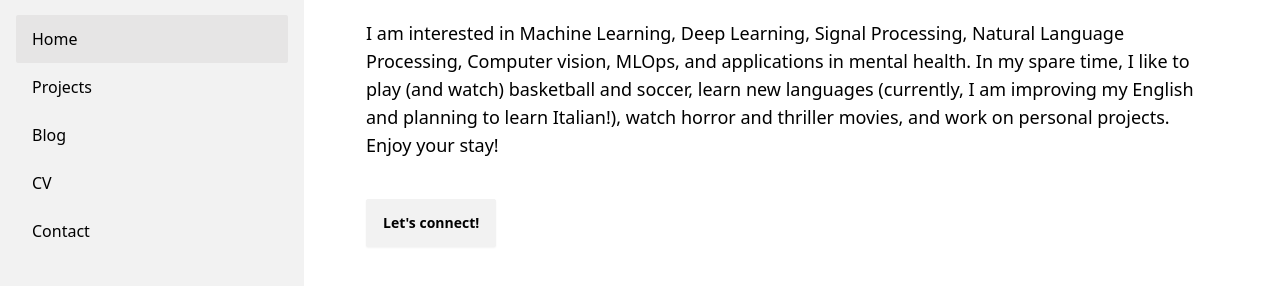
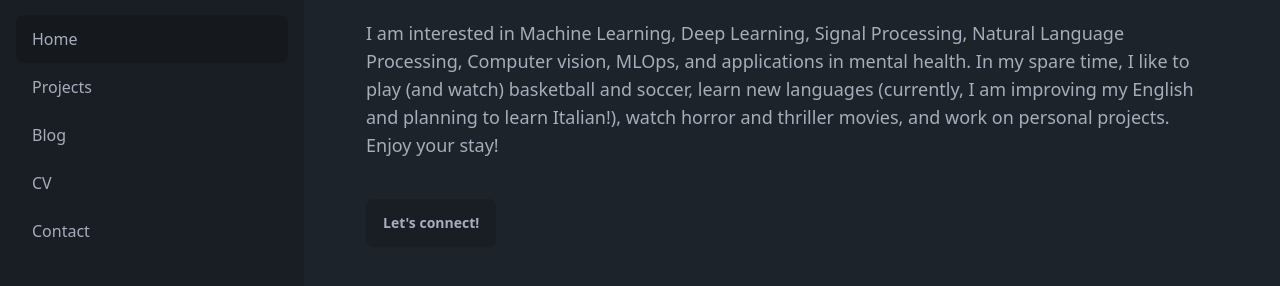
Before and after one commit to rafaelgreca/rafaelgreca.github.io, an Astro site: page / in a window 1280 px wide. Shown: the part 181-467 px from the top of the page. Built offline with nearby package versions, Linux system fonts and the light colour scheme; Astro itself is replaced by a stand-in of ours.

Commit message:
changing theme, icon and deleting readme file

```diff
--- a/src/components/BaseHead.astro
+++ b/src/components/BaseHead.astro
@@ -16,7 +16,7 @@ const { title, description, image = '/social_img.webp', ogType = 'website' } = A
 <!-- Global Metadata -->
 <meta charset="utf-8" />
 <meta name="viewport" content="width=device-width,initial-scale=1" />
-<link rel="icon" type="image/svg+xml" href="/favicon.svg" />
+<link rel="icon" type="image/jpg" href="icon.jpg" />
 <meta name="generator" content={Astro.generator} />
 
 <!-- Primary Meta Tags -->
--- a/src/layouts/BaseLayout.astro
+++ b/src/layouts/BaseLayout.astro
@@ -18,7 +18,7 @@ const {
 ---
 
 <!doctype html>
-<html lang="en" data-theme="lofi">
+<html lang="en" data-theme="dark">
   <head>
     <BaseHead title={title} description={description} image={image} , ogType={ogType} />
     {TRANSITION_API && <ViewTransitions />}
```
Also changed, not shown: README.md (deleted), public/favicon.svg (deleted), public/icon.jpg (added), public/profile.webp, public/social_img.webp (deleted).
